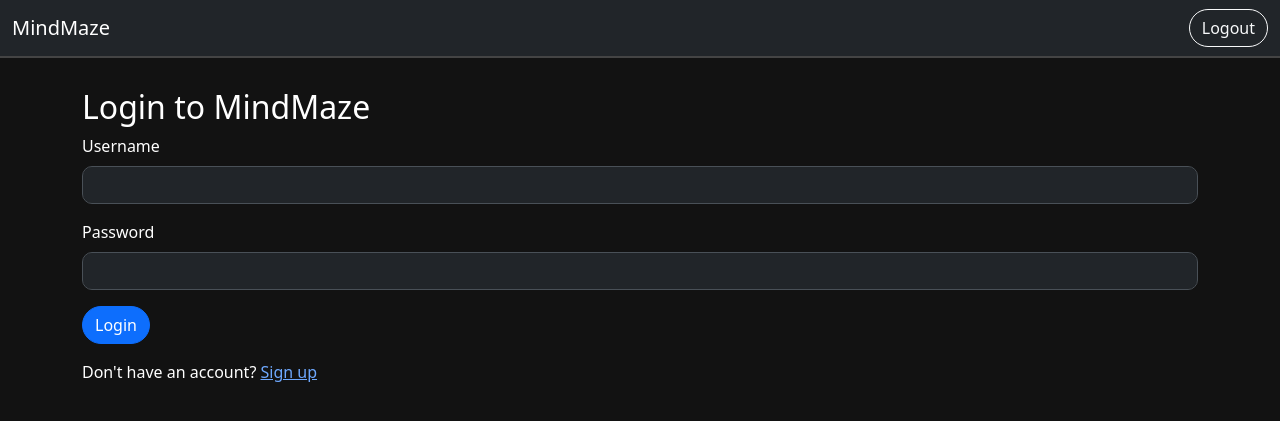
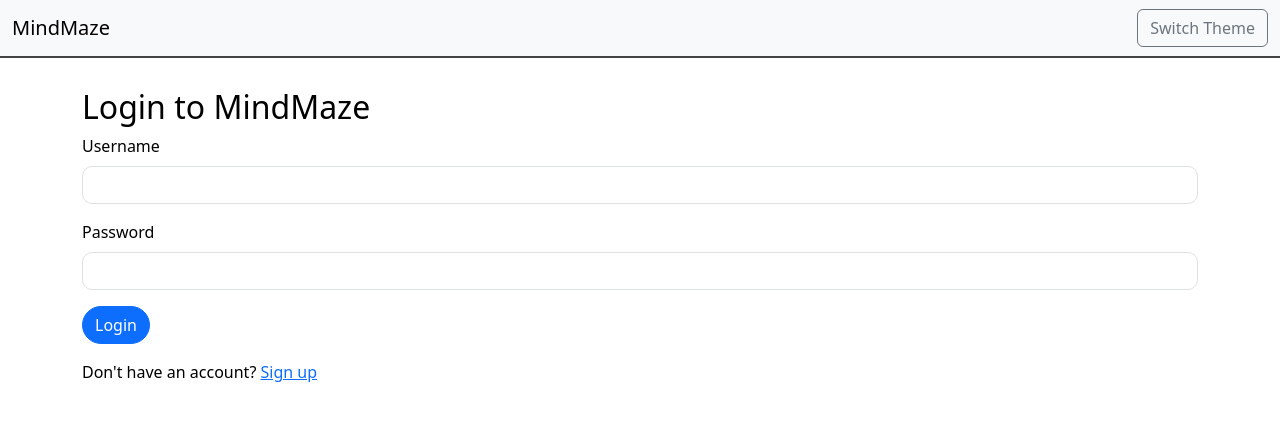
Before and after one commit to Bhargav-Shivbhakta/Quiz-Webpage, a Flask app: page / in a window 1280 px wide. Shown: the top 421 px of the page. Run offline with Flask 3, Linux system fonts and the light colour scheme; the visitor is signed in with stand-in values (Sample User, id 1).

Commit message:
Update base.html

```diff
--- a/MindMaze/templates/base.html
+++ b/MindMaze/templates/base.html
@@ -1,21 +1,18 @@
 <!DOCTYPE html>
-<html lang="en" data-bs-theme="dark">
+<html lang="en">
 <head>
     <meta charset="UTF-8">
-    <meta name="viewport" content="width=device-width, initial-scale=1.0">
     <title>MindMaze</title>
-    <link href="https://cdn.jsdelivr.net/npm/bootstrap@5.3.0/dist/css/bootstrap.min.css" rel="stylesheet">
+    <link href="https://cdn.jsdelivr.net/npm/bootstrap@5.3.2/dist/css/bootstrap.min.css" rel="stylesheet">
     <link rel="stylesheet" href="{{ url_for('static', filename='css/style.css') }}">
 </head>
-<body>
+<body style="background-color: white; color: black;"> <!-- Default Light Mode -->
 
-<nav class="navbar navbar-expand-lg navbar-dark bg-dark mb-4">
+<nav class="navbar navbar-expand-lg navbar-light bg-light mb-4">
     <div class="container-fluid">
-        <a class="navbar-brand" href="/">MindMaze</a>
+        <a class="navbar-brand" href="{{ url_for('home') }}">MindMaze</a>
         <div class="d-flex">
-            {% if session.get('username') %}
-                <a href="{{ url_for('logout') }}" class="btn btn-outline-light">Logout</a>
-            {% endif %}
+            <button class="btn btn-outline-secondary" onclick="toggleTheme()">Switch Theme</button>
         </div>
     </div>
 </nav>
@@ -24,14 +21,27 @@
     {% with messages = get_flashed_messages() %}
       {% if messages %}
         {% for message in messages %}
-          <div class="alert alert-info">{{ message }}</div>
+          <div class="alert alert-warning">{{ message }}</div>
         {% endfor %}
       {% endif %}
     {% endwith %}
-    {% block content %}{% endblock %}
+
+    {% block content %}
+    {% endblock %}
 </div>
 
-<script src="https://cdn.jsdelivr.net/npm/bootstrap@5.3.0/dist/js/bootstrap.bundle.min.js"></script>
-<script src="{{ url_for('static', filename='js/script.js') }}"></script>
+<script>
+function toggleTheme() {
+    const body = document.body;
+    if (body.style.backgroundColor === "black") {
+        body.style.backgroundColor = "white";
+        body.style.color = "black";
+    } else {
+        body.style.backgroundColor = "black";
+        body.style.color = "white";
+    }
+}
+</script>
+
 </body>
 </html>
```
